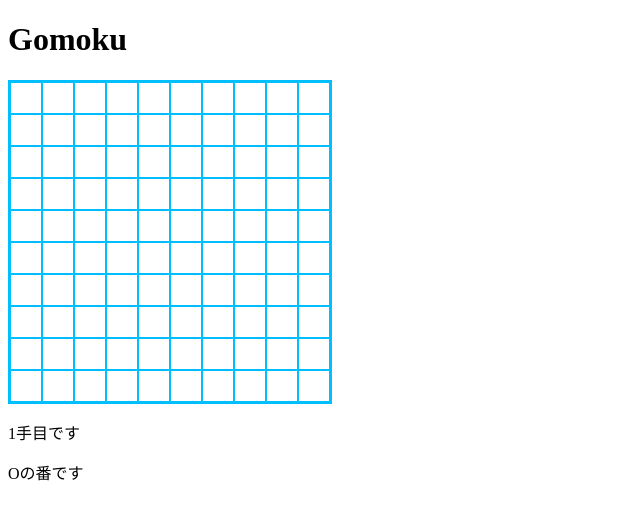
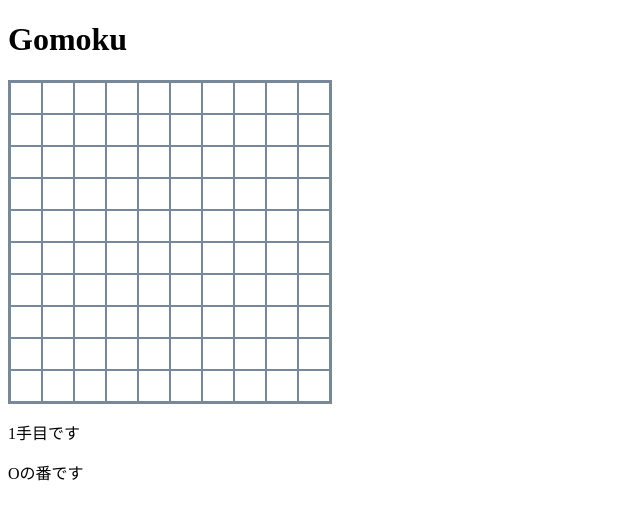
Before and after one commit to azureleaf/gomoku-vue, a Vue app: page / in a window 1280 px wide. Shown: the top 520 px of the page, without its empty margins (0-640 px from the left). Built offline with nearby package versions, Linux system fonts and the light colour scheme.

Commit message:
style: Change board & player color

```diff
--- a/src/components/Board.vue
+++ b/src/components/Board.vue
@@ -35,5 +35,5 @@ div.board
   display inline-block
   margin 0
   padding 0
-  border solid 2px deepskyblue
+  border solid 2px lightslategray
 </style>
--- a/src/components/Square.vue
+++ b/src/components/Square.vue
@@ -52,16 +52,15 @@ export default {
 </script>
 
 <style scoped lang="stylus">
-span.square {
-  display: inline-block;
-  font-family: 'Noto Sans CJK JP', sans-serif;
-  height: 20px;
-  width: 20px;
-  padding: 5px;
-  margin: auto;
-  font-weight: bold;
-  text-align: center;
-  vertical-align: middle;
-  border: solid 1px deepskyblue;
-}
+span.square
+  display inline-block
+  font-family 'Noto Sans CJK JP', sans-serif
+  height 20px
+  width 20px
+  padding 5px
+  margin auto
+  font-weight bold
+  text-align center
+  vertical-align middle
+  border solid 1px lightslategray
 </style>
--- a/src/components/SymbolX.vue
+++ b/src/components/SymbolX.vue
@@ -25,7 +25,7 @@ export default {
       `M ${padding},${padding + 2 * r} L ${r * 2 + padding},${padding} `
     );
     [cross1, cross2].forEach(stroke => {
-      stroke.setAttribute("stroke", "green");
+      stroke.setAttribute("stroke", "blue");
       stroke.setAttribute("stroke-width", 3);
     });
   }
```
